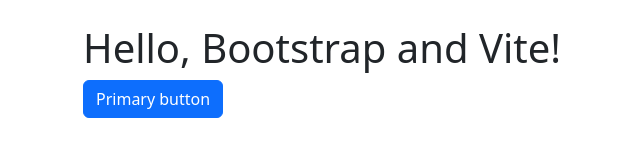
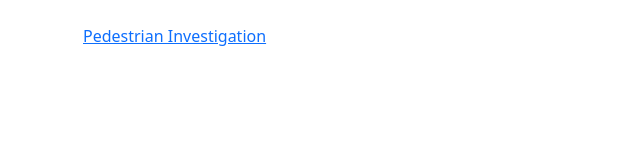
Before and after one commit to ottoesp/portfolio, a website built with Vite: page portfolio/src/index.html in a window 1280 px wide. Shown: the whole page, without its empty margins (3-643 px from the left). Built offline with nearby package versions, Linux system fonts and the light colour scheme.

Commit message:
Test links

```diff
--- a/portfolio/src/index.html
+++ b/portfolio/src/index.html
@@ -8,8 +8,7 @@
   </head>
   <body>
     <div class="container py-4 px-3 mx-auto">
-      <h1>Hello, Bootstrap and Vite!</h1>
-      <button class="btn btn-primary">Primary button</button>
+      <a href="pedestrians.ottoesperson.com">Pedestrian Investigation</a>
     </div>
   </body>
 </html>
```
